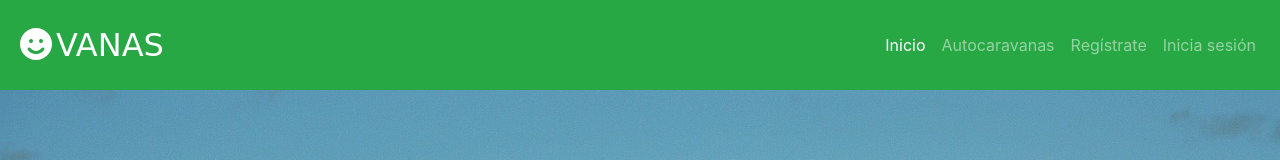
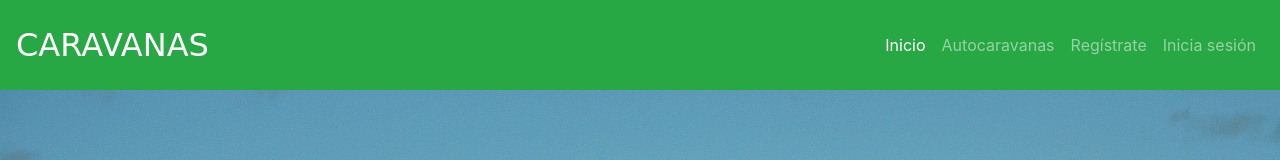
Before and after one commit to MoisesAcedo/carabanas-js, a plain HTML site: page caravanas-js/index.html in a window 1280 px wide. Shown: the top 160 px of the page. Drawn offline with nearby package versions, Linux system fonts and the light colour scheme; a web font is replaced by a local one.

Commit message:
Remove face on title

```diff
--- a/caravanas-js/index.html
+++ b/caravanas-js/index.html
@@ -29,7 +29,7 @@
   <header>
     <nav class="navbar navbar-expand-md navbar-dark bg-success py-3">
       <a class="navbar-brand txt-logo" href="#">
-        <i class="fas fa-smile"></i>VANAS
+        CARAVANAS
       </a>
       <button class="navbar-toggler" type="button" data-toggle="collapse" data-target="#navbarsExample04"
         aria-controls="navbarsExample04" aria-expanded="false" aria-label="Toggle navigation">
```
